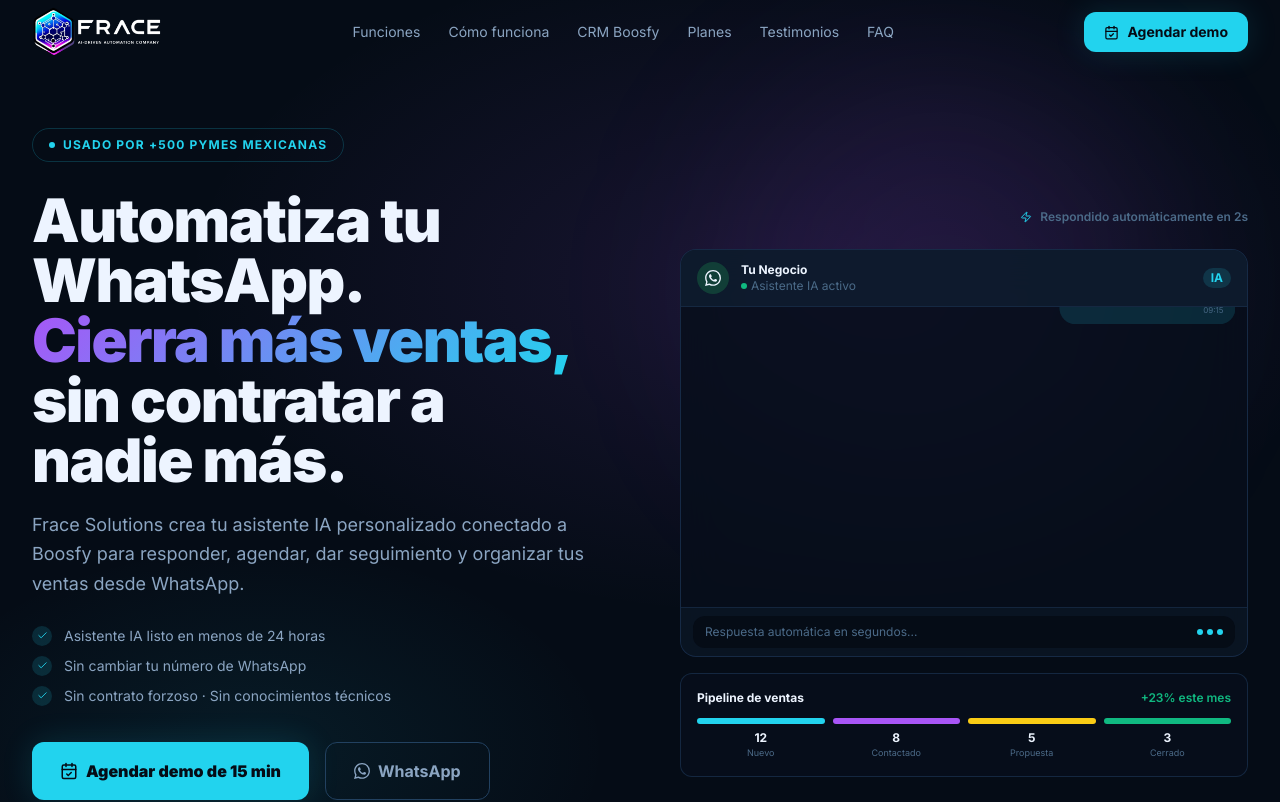
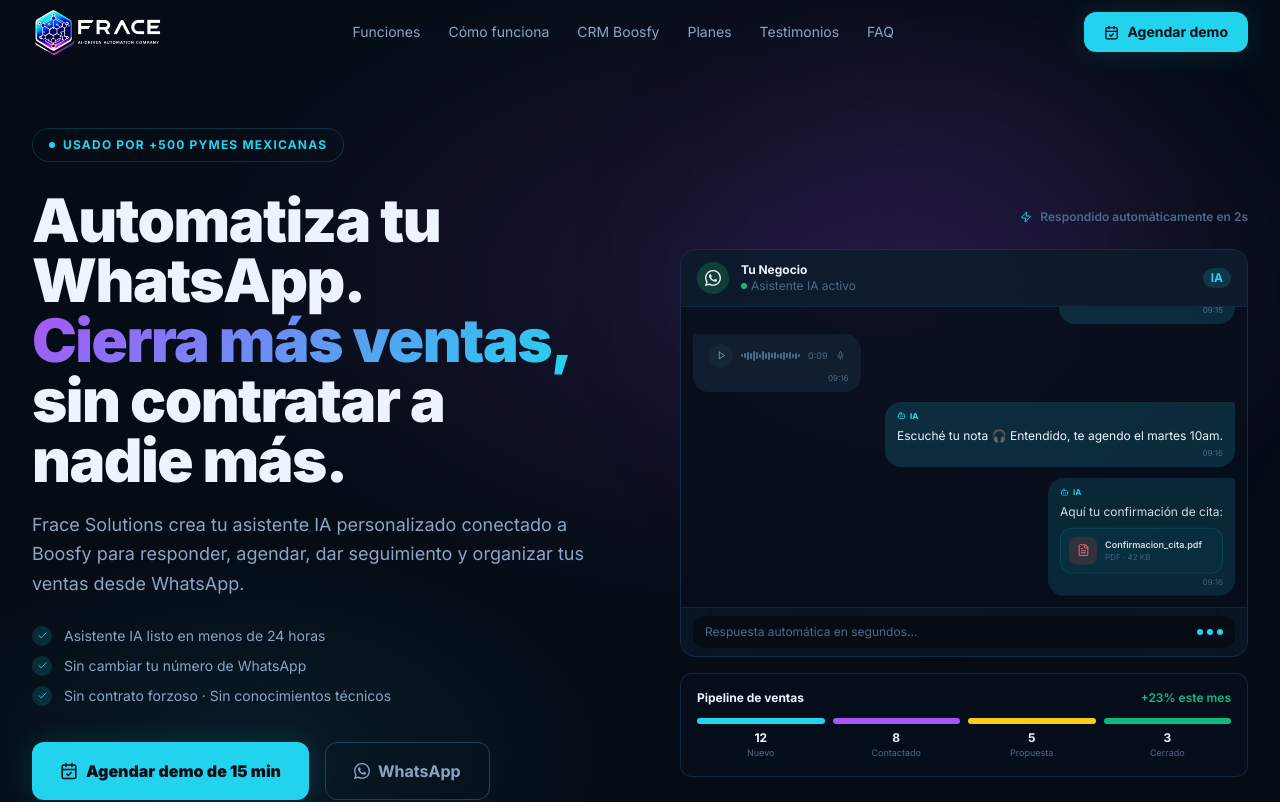
Before and after one commit to boosfyapp/landing-frace, a Next.js app: page / in a window 1280 px wide. Shown: the top 802 px of the page. Built offline with nearby package versions, Linux system fonts and the light colour scheme.

Commit message:
fix: chat como grabación de pantalla — overflow:hidden + translateY, sin interacción de usuario, inicia al hacer scroll

```diff
--- a/src/components/sections/Hero.tsx
+++ b/src/components/sections/Hero.tsx
@@ -91,22 +91,21 @@ function DocumentBubble({ name, isLeft }: { name: string; isLeft: boolean }) {
   )
 }
 
+// Bubble appears instantly when added to DOM — no framer delay needed
 function ChatBubble({ bubble }: { bubble: Bubble }) {
   const isLeft = bubble.side === 'left'
   return (
     <motion.div
-      initial={{ opacity: 0, x: isLeft ? -14 : 14, y: 4 }}
-      animate={{ opacity: 1, x: 0, y: 0 }}
-      transition={{ delay: bubble.delay, duration: 0.35, ease: 'easeOut' }}
+      initial={{ opacity: 0, y: 6 }}
+      animate={{ opacity: 1, y: 0 }}
+      transition={{ duration: 0.28, ease: 'easeOut' }}
       className={`flex ${isLeft ? 'justify-start' : 'justify-end'}`}
     >
       <div
         className={`rounded-2xl overflow-hidden ${
           bubble.type === 'image' ? 'w-44' : 'max-w-[82%]'
         } ${
-          isLeft
-            ? 'bg-surface rounded-tl-sm'
-            : 'bg-brand-cyan/15 rounded-tr-sm'
+          isLeft ? 'bg-surface rounded-tl-sm' : 'bg-brand-cyan/15 rounded-tr-sm'
         } ${bubble.type !== 'image' ? 'px-3 py-2' : ''}`}
       >
         {bubble.isAI && bubble.type !== 'image' && (
@@ -115,7 +114,6 @@ function ChatBubble({ bubble }: { bubble: Bubble }) {
             <span className="text-brand-cyan" style={{ fontSize: '8px', fontWeight: 800 }}>IA</span>
           </div>
         )}
-
         {bubble.type === 'image' && (
           <>
             {bubble.isAI && (
@@ -124,30 +122,18 @@ function ChatBubble({ bubble }: { bubble: Bubble }) {
                 <span className="text-brand-cyan" style={{ fontSize: '8px', fontWeight: 800 }}>IA</span>
               </div>
             )}
-            {bubble.text && (
-              <p className="text-xs text-tx-1 leading-relaxed px-3 pb-1">{bubble.text}</p>
-            )}
+            {bubble.text && <p className="text-xs text-tx-1 leading-relaxed px-3 pb-1">{bubble.text}</p>}
             <ImageBubble label={bubble.imageLabel ?? ''} />
           </>
         )}
-
-        {bubble.type === 'audio' && (
-          <AudioBubble duration={bubble.audioDuration ?? '0:00'} isLeft={isLeft} />
-        )}
-
+        {bubble.type === 'audio' && <AudioBubble duration={bubble.audioDuration ?? '0:00'} isLeft={isLeft} />}
         {bubble.type === 'document' && (
           <>
-            {bubble.text && (
-              <p className="text-xs text-tx-1 leading-relaxed mb-1.5">{bubble.text}</p>
-            )}
+            {bubble.text && <p className="text-xs text-tx-1 leading-relaxed mb-1.5">{bubble.text}</p>}
             <DocumentBubble name={bubble.docName ?? 'documento.pdf'} isLeft={isLeft} />
           </>
         )}
-
-        {bubble.type === 'text' && (
-          <p className="text-xs text-tx-1 leading-relaxed">{bubble.text}</p>
-        )}
-
+        {bubble.type === 'text' && <p className="text-xs text-tx-1 leading-relaxed">{bubble.text}</p>}
         <p
           className={`text-tx-3 mt-0.5 text-right ${bubble.type === 'image' ? 'px-3 pb-2' : ''}`}
           style={{ fontSize: '8px' }}
@@ -160,28 +146,35 @@ function ChatBubble({ bubble }: { bubble: Bubble }) {
 }
 
 function WAChatMockup({ compact = false }: { compact?: boolean }) {
-  const wrapperRef = useRef<HTMLDivElement>(null)
-  const containerRef = useRef<HTMLDivElement>(null)
+  const wrapperRef  = useRef<HTMLDivElement>(null)
+  const innerRef    = useRef<HTMLDivElement>(null)
+  const clipRef     = useRef<HTMLDivElement>(null)
   const [visibleCount, setVisibleCount] = React.useState(0)
+  const [offsetY, setOffsetY]           = React.useState(0)
   const started = useRef(false)
 
-  // Trigger only once when the chat enters the viewport
-  const inView = useInView(wrapperRef, { once: true, margin: '0px 0px -80px 0px' })
+  const inView = useInView(wrapperRef, { once: true, margin: '0px 0px -60px 0px' })
 
+  // Recalculate how much to shift content UP so the latest message is always visible
+  useEffect(() => {
+    if (visibleCount === 0) return
+    // Double RAF: wait for React to paint the new bubble before measuring
+    requestAnimationFrame(() => requestAnimationFrame(() => {
+      const clip  = clipRef.current
+      const inner = innerRef.current
+      if (!clip || !inner) return
+      const overflow = inner.scrollHeight - clip.clientHeight
+      if (overflow > 0) setOffsetY(overflow)
+    }))
+  }, [visibleCount])
+
+  // Start sequence only when this component enters the viewport
   useEffect(() => {
     if (!inView || started.current) return
     started.current = true
-
     const timers = CHAT_BUBBLES.map((bubble, i) =>
-      setTimeout(() => {
-        setVisibleCount(i + 1)
-        requestAnimationFrame(() => {
-          const el = containerRef.current
-          if (el) el.scrollTop = el.scrollHeight
-        })
-      }, bubble.delay * 1000)
+      setTimeout(() => setVisibleCount(i + 1), bubble.delay * 1000)
     )
-
     return () => timers.forEach(clearTimeout)
   }, [inView])
 
@@ -190,17 +183,15 @@ function WAChatMockup({ compact = false }: { compact?: boolean }) {
   return (
     <motion.div
       ref={wrapperRef}
-      initial={{ opacity: 0, y: 24 }}
+      initial={{ opacity: 0, y: 20 }}
       animate={{ opacity: 1, y: 0 }}
-      transition={{ delay: 0.3, duration: 0.6 }}
-      className={`glass rounded-2xl border border-border/80 overflow-hidden ${!compact ? 'animate-float' : ''}`}
+      transition={{ duration: 0.6, ease: 'easeOut' }}
+      className={`glass rounded-2xl border border-border/80 overflow-hidden select-none ${!compact ? 'animate-float' : ''}`}
       style={!compact ? { animationDelay: '0.5s' } : {}}
     >
       {/* Header */}
       <div className="bg-surface/80 px-4 py-3 flex items-center gap-3 border-b border-border/60">
-        <div className="w-8 h-8 rounded-full bg-brand-wa/20 flex items-center justify-center">
-          {WA_ICON}
-        </div>
+        <div className="w-8 h-8 rounded-full bg-brand-wa/20 flex items-center justify-center">{WA_ICON}</div>
         <div className="flex-1">
           <p className="text-xs font-bold text-tx-1">Tu Negocio</p>
           <div className="flex items-center gap-1">
@@ -211,19 +202,29 @@ function WAChatMockup({ compact = false }: { compact?: boolean }) {
         <div className="text-xs bg-brand-cyan/15 text-brand-cyan px-2 py-0.5 rounded-full font-bold">IA</div>
       </div>
 
-      {/* Messages — fixed height, el contenedor scrollea internamente, sin scrollbar visible */}
+      {/* Clip window — overflow hidden, pointer-events none = no user interaction */}
       <div
-        ref={containerRef}
-        className={`p-3 space-y-2.5 no-scrollbar ${compact ? 'h-[260px]' : 'h-[300px]'}`}
-        style={{ overflowY: 'scroll' }}
+        ref={clipRef}
+        className={compact ? 'h-[260px]' : 'h-[300px]'}
+        style={{ overflow: 'hidden', pointerEvents: 'none' }}
       >
-        {visibleBubbles.map((bubble, i) => (
-          <ChatBubble key={i} bubble={bubble} />
-        ))}
+        {/* Inner track — slides UP as messages fill the window */}
+        <div
+          ref={innerRef}
+          className="p-3 space-y-2.5"
+          style={{
+            transform: `translateY(-${offsetY}px)`,
+            transition: offsetY > 0 ? 'transform 0.45s cubic-bezier(0.4, 0, 0.2, 1)' : 'none',
+          }}
+        >
+          {visibleBubbles.map((bubble, i) => (
+            <ChatBubble key={i} bubble={bubble} />
+          ))}
+        </div>
       </div>
 
-      {/* Input */}
-      <div className="px-3 py-2 border-t border-border/60 bg-surface/40">
+      {/* Input bar */}
+      <div className="px-3 py-2 border-t border-border/60 bg-surface/40" style={{ pointerEvents: 'none' }}>
         <div className="flex items-center gap-2 bg-bg rounded-xl px-3 py-2">
           <span className="text-xs text-tx-3 flex-1">Respuesta automática en segundos...</span>
           <div className="flex gap-1">
```
